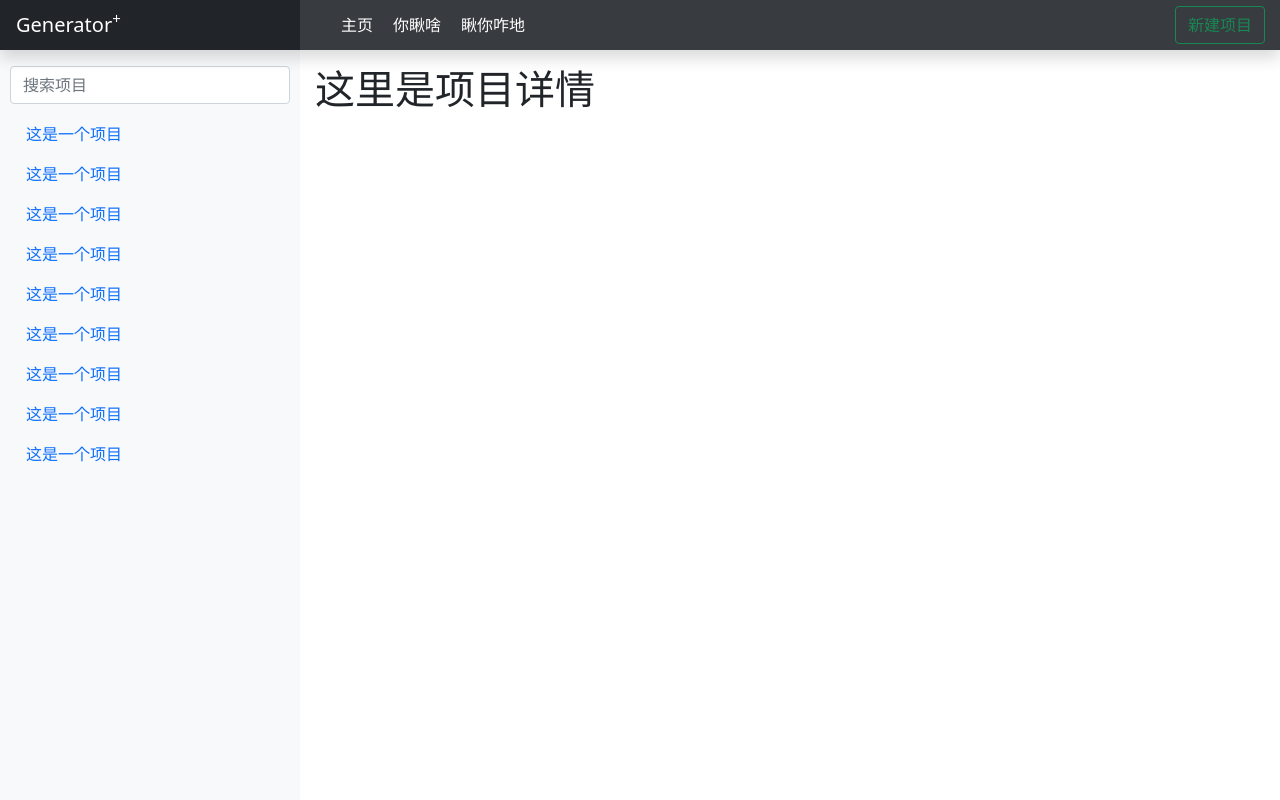
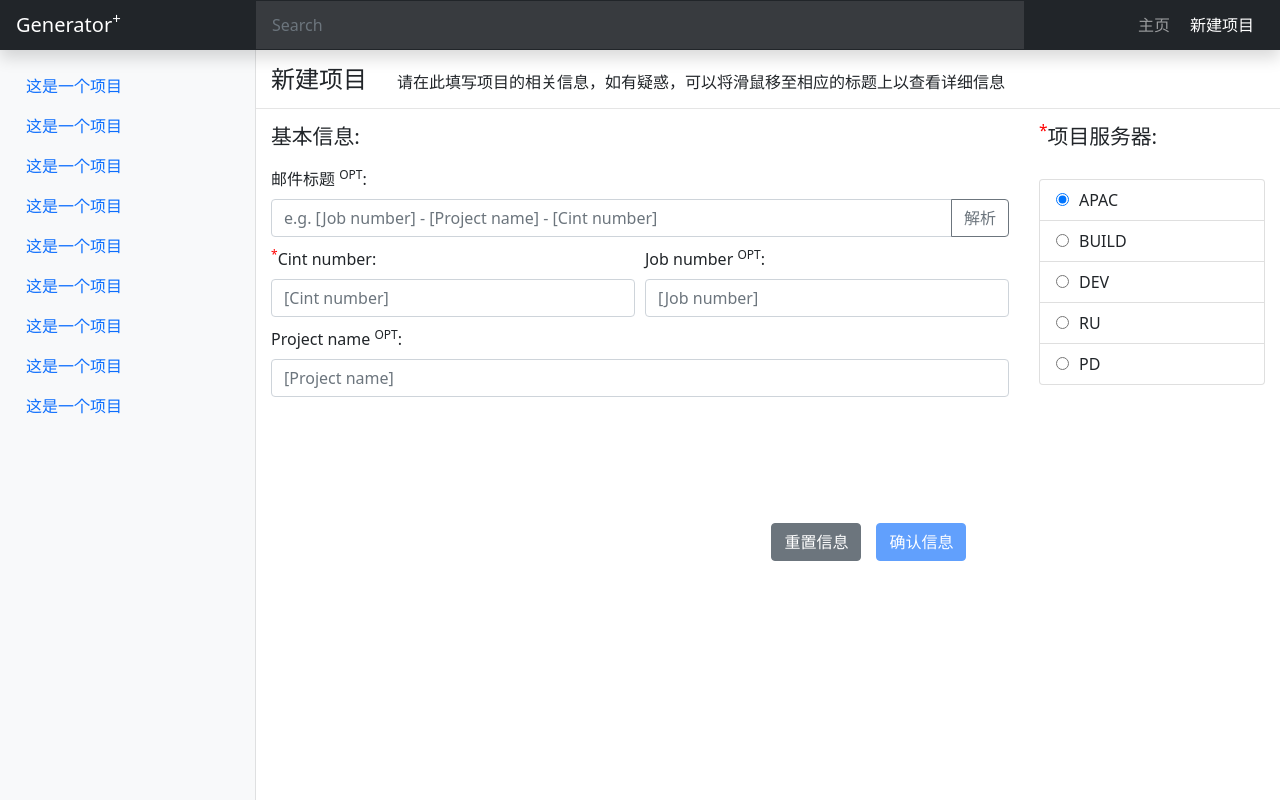
Before and after one commit to WuYunYung/generator-plus, a Vue app: page /create in a window 1280 px wide. Built offline with nearby package versions, Linux system fonts and the light colour scheme.

Commit message:
更新新建项目功能，但还未完善

```diff
--- a/package.json
+++ b/package.json
@@ -11,13 +11,13 @@
     "clipboard": "^2.0.6",
     "core-js": "^3.6.5",
     "vue": "^2.6.11",
-    "vue-router": "^3.3.4"
+    "vue-router": "^3.3.4",
+    "vuex": "^3.6.2"
   },
   "devDependencies": {
     "@vue/cli-plugin-babel": "~4.4.0",
     "@vue/cli-plugin-eslint": "~4.4.0",
     "@vue/cli-service": "~4.4.0",
-    "animate.css": "^4.1.0",
     "babel-eslint": "^10.1.0",
     "bootstrap": "^5.0.0-beta1",
     "eslint": "^6.7.2",
--- a/src/App.vue
+++ b/src/App.vue
@@ -11,7 +11,7 @@
   width: 100vw;
   height: 100vh;
   display: grid;
-  grid-template-columns: 300px 1fr;
+  grid-template-columns: 1fr 4fr;
   grid-template-rows: 50px 1fr;
   grid-template-areas:
     "header header"
@@ -25,7 +25,6 @@
   grid-area: aside;
 }
 #app > main {
-  padding: 15px;
   grid-area: main;
 }
 </style>
--- a/src/main.js
+++ b/src/main.js
@@ -12,11 +12,16 @@ import 'bootstrap/dist/css/bootstrap.min.css'
 
 // Vue.use(animate)
 // Vue.use(ElementUI);
+import Vuex from 'vuex'
+Vue.use(Vuex)
 
 Vue.config.productionTip = false
 
+import store from './store/store'
+
 new Vue({
   render: h => h(App),
+  store
 }).$mount('#app')
 
 // new ClipboardJS('.btn');
--- a/src/router/index.js
+++ b/src/router/index.js
@@ -10,15 +10,25 @@ const header = () => import("../views/header.vue")
 const nav = () => import("../views/nav.vue")
 const home = () => import('../views/home.vue')
 const detail = () => import('../views/detail.vue')
+const create = () => import('../views/create.vue')
 
 const commmon={header,nav}
 
 const routes = [
   {
-    path: '/',
+    path: '/home',
+    alias:'/',
     components: {
       ...commmon,
       default: home
+    }
+  },
+  {
+    path: '/create',
+    alias:'/',
+    components: {
+      ...commmon,
+      default: create
     }
   },
   {
--- /dev/null
+++ b/src/store/store.js
@@ -0,0 +1,14 @@
+import Vue from 'vue'
+import Vuex from 'vuex'
+Vue.use(Vuex)
+
+export default new Vuex.Store({
+  state: {
+    projects: []
+  },
+  mutations: {
+    create(state, project) {
+      state.projects.push(project)
+    }
+  }
+})
--- /dev/null
+++ b/src/views/create.vue
@@ -0,0 +1,242 @@
+<template>
+  <main id="main">
+    <div class="header">
+      <h2>新建项目</h2>
+      <p class="lead">
+        请在此填写项目的相关信息，如有疑惑，可以将滑鼠移至相应的标题上以查看详细信息
+      </p>
+    </div>
+    <div class="main">
+      <div class="left">
+        <h3 style="grid-area: head">基本信息:</h3>
+        <div style="grid-area: title">
+          <label class="form-label">邮件标题 <sup>OPT</sup>:</label>
+          <div class="input-group">
+            <input
+              type="text"
+              class="form-control form-control"
+              placeholder="e.g. [Job number] - [Project name] - [Cint number]"
+              v-model="title"
+            />
+            <button
+              class="btn btn btn-outline-secondary"
+              type="button"
+              @click="analyze"
+            >
+              解析
+            </button>
+          </div>
+        </div>
+        <div style="grid-area: sn">
+          <label for="cint-number" class="form-label"
+            ><sup style="color: red">*</sup>Cint number:</label
+          >
+          <div>
+            <input
+              type="text"
+              class="form-control"
+              id="cint-number"
+              placeholder="[Cint number]"
+              required
+              v-model="sn"
+            />
+          </div>
+        </div>
+        <div style="grid-area: jn">
+          <label for="job-number" class="form-label"
+            >Job number <sup>OPT</sup>:</label
+          >
+          <div>
+            <input
+              type="text"
+              class="form-control"
+              id="job-number"
+              placeholder="[Job number]"
+              v-model="jn"
+            />
+          </div>
+        </div>
+        <div style="grid-area: name">
+          <label for="project-name" class="form-label"
+            >Project name <sup>OPT</sup>:</label
+          >
+          <div>
+            <input
+              type="text"
+              class="form-control"
+              id="project-name"
+              placeholder="[Project name]"
+              v-model="name"
+            />
+          </div>
+        </div>
+      </div>
+      <div class="right">
+        <h3><sup style="color: red">*</sup>项目服务器:</h3>
+        <div class="list-group">
+          <label class="list-group-item list-group-item-action">
+            <input type="radio" id="APAC" value="APAC" v-model="server" />APAC
+          </label>
+          <label class="list-group-item list-group-item-action">
+            <input
+              type="radio"
+              id="BUILD"
+              value="BUILD"
+              v-model="server"
+            />BUILD
+          </label>
+          <label class="list-group-item list-group-item-action">
+            <input type="radio" id="DEV" value="DEV" v-model="server" />DEV
+          </label>
+          <label class="list-group-item list-group-item-action">
+            <input type="radio" id="RU" value="RU" v-model="server" />RU
+          </label>
+          <label class="list-group-item list-group-item-action">
+            <input type="radio" id="PD" value="PD" v-model="server" />PD
+          </label>
+        </div>
+      </div>
+    </div>
+    <div class="footer">
+      <div class="footer-left">
+        <button class="btn btn-secondary" @click="reset">重置信息</button>
+      </div>
+      <div class="footer-right">
+        <button class="btn btn-primary" @click="submit"
+        :disabled="!isValid">确认信息</button>
+      </div>
+    </div>
+  </main>
+</template>
+
+<style scoped>
+#main {
+  width: 100%;
+  height: 100%;
+  display: grid;
+  grid-template-rows: auto auto 1fr;
+}
+
+.lead {
+  font-size: 1em;
+}
+
+.header {
+  width: 100%;
+  display: grid;
+  grid-template-columns: auto 1fr;
+  align-items: baseline;
+  box-shadow: inset 0 -1px rgb(0 0 0 / 10%);
+}
+
+.header h2,
+.header p {
+  padding: 15px;
+  margin: 0;
+}
+
+.header h2 {
+  font-size: 1.5em;
+}
+
+.main {
+  display: grid;
+  grid-template-columns: 3fr 1fr;
+}
+
+.left,
+.right {
+  padding: 15px;
+  gap: 10px;
+}
+
+.main h3 {
+  font-size: 1.3em;
+}
+
+.left {
+  display: grid;
+  grid-template-columns: 1fr 1fr;
+  grid-template-rows: repeat(4, auto);
+  grid-template-areas:
+    "head head"
+    "title title"
+    "sn jn"
+    "name name";
+}
+.right {
+  display: grid;
+  grid-template-rows: repeat(2, auto);
+}
+
+.list-group .list-group-item {
+  display: grid;
+  grid-template-columns: auto 1fr;
+  align-items: center;
+  gap: 10px;
+}
+
+.footer {
+  display: grid;
+  grid-template-columns: 6fr 4fr;
+  grid-template-rows: 4fr 6fr;
+  gap: 15px;
+  align-items: flex-end;
+}
+
+.footer-left{
+  display: flex;
+  justify-content: flex-end;
+}
+</style>
+
+<script>
+import store from "../store/store";
+import router from "../router";
+export default {
+  data() {
+    return {
+      title: "",
+      sn: "",
+      jn: "",
+      name: "",
+      server: "APAC",
+    };
+  },
+  computed:{
+    isValid(){
+      return(!!this.sn.length)
+    }
+  },
+  methods: {
+    reset() {
+      this.title = "";
+      this.sn = "";
+      this.jn = "";
+      this.name = "";
+      this.server = "APAC";
+    },
+    analyze() {
+      let title = this.title;
+      let jn = title.match(/\d{9}/);
+      let name = title.replace(/\d{9}/, "");
+      let sn = name.match(/\d{7}/);
+      name = name.replace(/\d{7}/, "").replace(/_/g," ").trim();
+      this.sn = sn;
+      this.jn = jn;
+      this.name = name;
+    },
+    submit() {
+      const route = `/${this.sn}`;
+      const project = {
+        sn: this.sn,
+        jn: this.jn,
+        name: this.name,
+      };
+      store.commit("create", project);
+      this.reset();
+      router.push(route);
+    },
+  },
+};
+</script>
--- a/src/views/header.vue
+++ b/src/views/header.vue
@@ -1,73 +1,97 @@
 <template>
-  <header class="navbar navbar-dark sticky-top bg-dark flex-md-nowrap p-0 shadow">
-    <h1 class="header-logo navbar-brand col-md-3 col-lg-2 me-0 px-3">Generator<sup>+</sup></h1>
+  <header id="header"
+    class="navbar navbar-dark bg-dark flex-md-nowrap p-0 shadow"
+  >
+    <h1 class="header-logo navbar-brand col-md-3 col-lg-2 me-0 px-3">
+      Generator<sup>+</sup>
+    </h1>
+    <input
+      class="form-control form-control-dark w-100"
+      type="text"
+      placeholder="Search"
+      aria-label="Search"
+    />
     <nav class="header-nav collapse navbar-collapse">
       <ul class="links navbar-nav px-3">
-        <li class="nav-item text-nowrap"><router-link class="nav-link" to="/">主页</router-link></li>
-        <li class="nav-item text-nowrap"><router-link class="nav-link" to="/">你瞅啥</router-link></li>
-        <li class="nav-item text-nowrap"><router-link class="nav-link" to="/">瞅你咋地</router-link></li>
+        <li class="nav-item text-nowrap">
+          <router-link class="nav-link" to="/home">主页</router-link>
+        </li>
+        <li class="nav-item text-nowrap">
+          <router-link class="nav-link" to="/create">新建项目</router-link>
+        </li>
       </ul>
-      <form class="form-inline features">
-        <button class="btn btn-outline-success my-2 my-sm-0">新建项目</button>
-      </form>
     </nav>
   </header>
 </template>
 
 <style scoped>
-header{
-  background: #383b3f;
+#header {
   width: 100%;
   height: 100%;
-  padding:0;
+  padding: 0;
   display: grid;
-  grid-template-columns: 300px 1fr;
+  grid-template-columns: 1fr 3fr 1fr;
   grid-template-rows: 50px;
 }
 
-.header-logo{
+.header-logo {
   width: 100%;
   height: 100%;
   padding: 0 15px;
-  display:flex;
+  display: flex;
   justify-content: flex-start;
   align-items: center;
-  font-size:20px;
+  font-size: 20px;
   margin: 0;
 }
 
-.header-nav{
-  background: #383b3f;
-  padding: 15px;
+.header-nav {
   width: 100%;
   height: 100%;
   display: flex;
-  justify-content: space-between;
+  justify-content: flex-end;
   align-items: center;
 }
 
-.header-nav >ul{
+.header-nav > ul {
   height: 100%;
-  display:flex;
+  display: flex;
   align-items: center;
   margin: 0;
-  padding:0;
+  padding: 0;
 }
 
-.header-nav li{
-  margin:0 10px;
+.header-nav li {
+  margin: 0 10px;
   list-style-type: none;
 }
 
-.features{
-  justify-content: flex-end;
-}
-
-.links{
+.links {
   justify-content: flex-start;
 }
 
-.navbar-nav{
+.navbar-nav {
   flex-direction: row;
 }
+
+.navbar .form-control {
+  padding: 0.75rem 1rem;
+  border-width: 0;
+  border-radius: 0;
+}
+
+.form-control-dark {
+  background: #383b3f;
+  color: #fff;
+  background-color: #ffffff1a;
+  border-color: #ffffff1a;
+}
+
+.form-control-dark:focus {
+  border-color: #0000;
+  background: #fff;
+  color: #000;
+  box-shadow: 0 0 0 3px rgb(255 255 255 / 25%);
+  transition: 0.2;
+}
 </style>
--- a/src/views/nav.vue
+++ b/src/views/nav.vue
@@ -1,40 +1,32 @@
 <template>
   <nav class="pt-3 bg-light sidebar">
-    <form class="features">
-      <input
-        class="form-control mr-sm-2"
-        type="search"
-        placeholder="搜索项目"
-        aria-label="Search"
-      />
-    </form>
     <ul class="nav flex-column">
       <li class="nav-item">
-        <router-link class="nav-link" to="/1">这是一个项目</router-link>
+        <router-link class="nav-link rounded" to="/1">这是一个项目</router-link>
       </li>
       <li class="nav-item">
-        <router-link class="nav-link" to="/2">这是一个项目</router-link>
+        <router-link class="nav-link rounded" to="/2">这是一个项目</router-link>
       </li>
       <li class="nav-item">
-        <router-link class="nav-link" to="/3">这是一个项目</router-link>
+        <router-link class="nav-link rounded" to="/3">这是一个项目</router-link>
       </li>
       <li class="nav-item">
-        <router-link class="nav-link" to="/4">这是一个项目</router-link>
+        <router-link class="nav-link rounded" to="/4">这是一个项目</router-link>
       </li>
       <li class="nav-item">
-        <router-link class="nav-link" to="/5">这是一个项目</router-link>
+        <router-link class="nav-link rounded" to="/5">这是一个项目</router-link>
       </li>
       <li class="nav-item">
-        <router-link class="nav-link" to="/6">这是一个项目</router-link>
+        <router-link class="nav-link rounded" to="/6">这是一个项目</router-link>
       </li>
       <li class="nav-item">
-        <router-link class="nav-link" to="/7">这是一个项目</router-link>
+        <router-link class="nav-link rounded" to="/7">这是一个项目</router-link>
       </li>
       <li class="nav-item">
-        <router-link class="nav-link" to="/8">这是一个项目</router-link>
+        <router-link class="nav-link rounded" to="/8">这是一个项目</router-link>
       </li>
       <li class="nav-item">
-        <router-link class="nav-link" to="/9">这是一个项目</router-link>
+        <router-link class="nav-link rounded" to="/9">这是一个项目</router-link>
       </li>
     </ul>
   </nav>
@@ -46,15 +38,16 @@
   display: flex;
   flex-direction: column;
   overflow: hidden;
+  box-shadow: inset -1px 0 0 rgb(0 0 0 / 10%);
 }
-.features{
+.features {
   margin-bottom: 10px;
 }
-.nav{
+.nav {
   display: flex;
   flex-direction: column;
   flex-wrap: nowrap;
-  overflow-y:auto;
+  overflow-y: auto;
 }
 </style>
 
```
Also changed, not shown: 1 other file (tests, documents, lock files or other folders).
